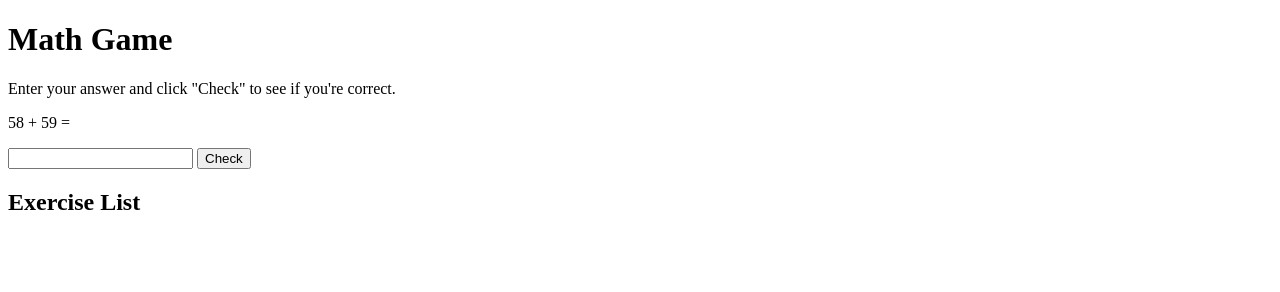
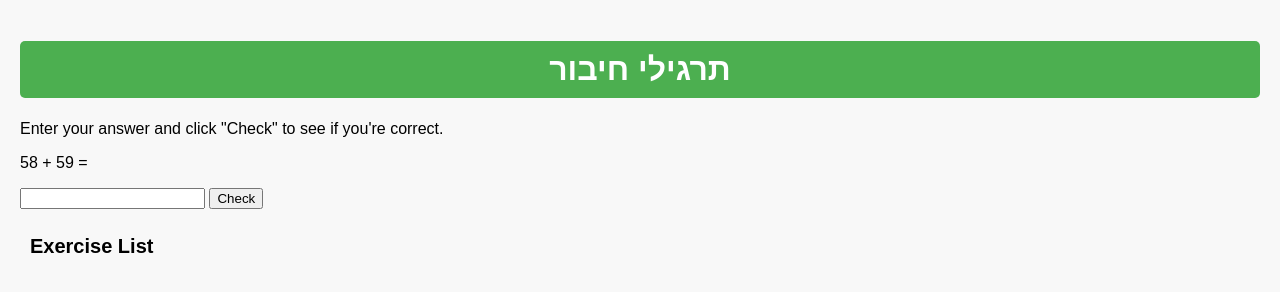
Before and after one commit to peera1/Kids-Calculator-Game, a plain HTML site: page math_plus.html in a window 1280 px wide. Drawn offline with Linux system fonts and the light colour scheme.

Commit message:
Update math_plus.html

```diff
--- a/math_plus.html
+++ b/math_plus.html
@@ -1,10 +1,34 @@
 <!DOCTYPE html>
 <html>
   <head>
-    <title>Math Game</title>
+    <title>Math Game +</title>
+	<style>
+      body {
+        background-color: #f8f8f8;
+        font-family: Arial, sans-serif;
+        font-size: 16px;
+        margin: 0;
+        padding: 20px;
+      }
+
+      h1, h2 {
+        padding: 10px;
+      }
+
+      h1 {
+        background-color: #4CAF50;
+        color: #fff;
+        border-radius: 5px;
+        text-align: center;
+      }
+
+      h2 {
+        font-size: 20px;
+      }
+    </style>
   </head>
   <body>
-    <h1>Math Game</h1>
+    <h1>תרגילי חיבור</h1>
     <p>Enter your answer and click "Check" to see if you're correct.</p>
     <p id="question"></p>
     <input type="number" id="answer" />
@@ -32,14 +56,14 @@
       function checkAnswer() {
         var playerAnswer = parseInt(document.getElementById("answer").value);
         if (playerAnswer === correctAnswer) {
-          document.getElementById("result").innerHTML = "Correct!";
+          document.getElementById("result").innerHTML = "יפה מאוד";
           correctAnswersInARow++;
           score++;
           document.getElementById("score").innerHTML = "Score: " + score;
           if (correctAnswersInARow === 5) {
-            alert("Congratulations, you won!");
+            alert("כל הכבוד , ניצחת במשחק");
           }
-          exerciseList.push({ exercise: document.getElementById("question").textContent, answer: playerAnswer, result: "Correct!" });
+          exerciseList.push({ exercise: document.getElementById("question").textContent, answer: playerAnswer, result: "יפה מאוד" });
         } else {
           document.getElementById("result").innerHTML = "Incorrect. The correct answer was " + correctAnswer;
           correctAnswersInARow = 0;
```
